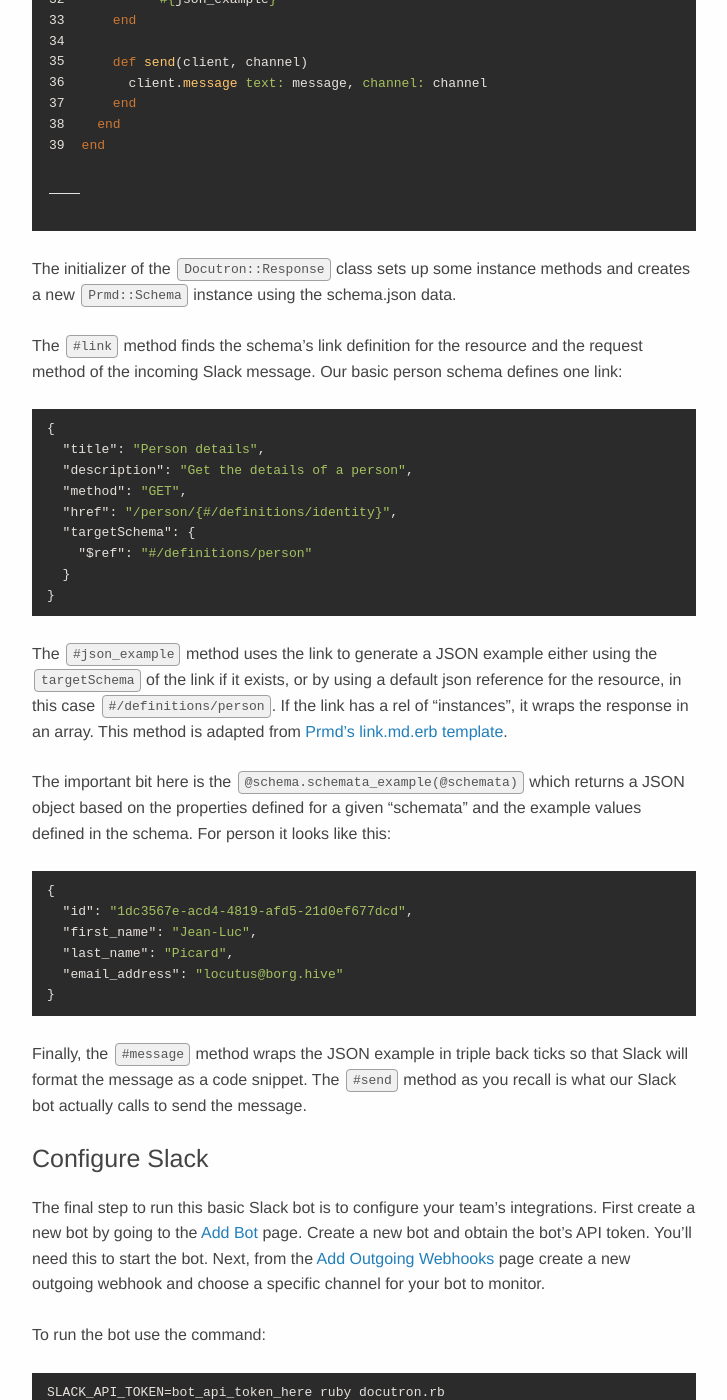
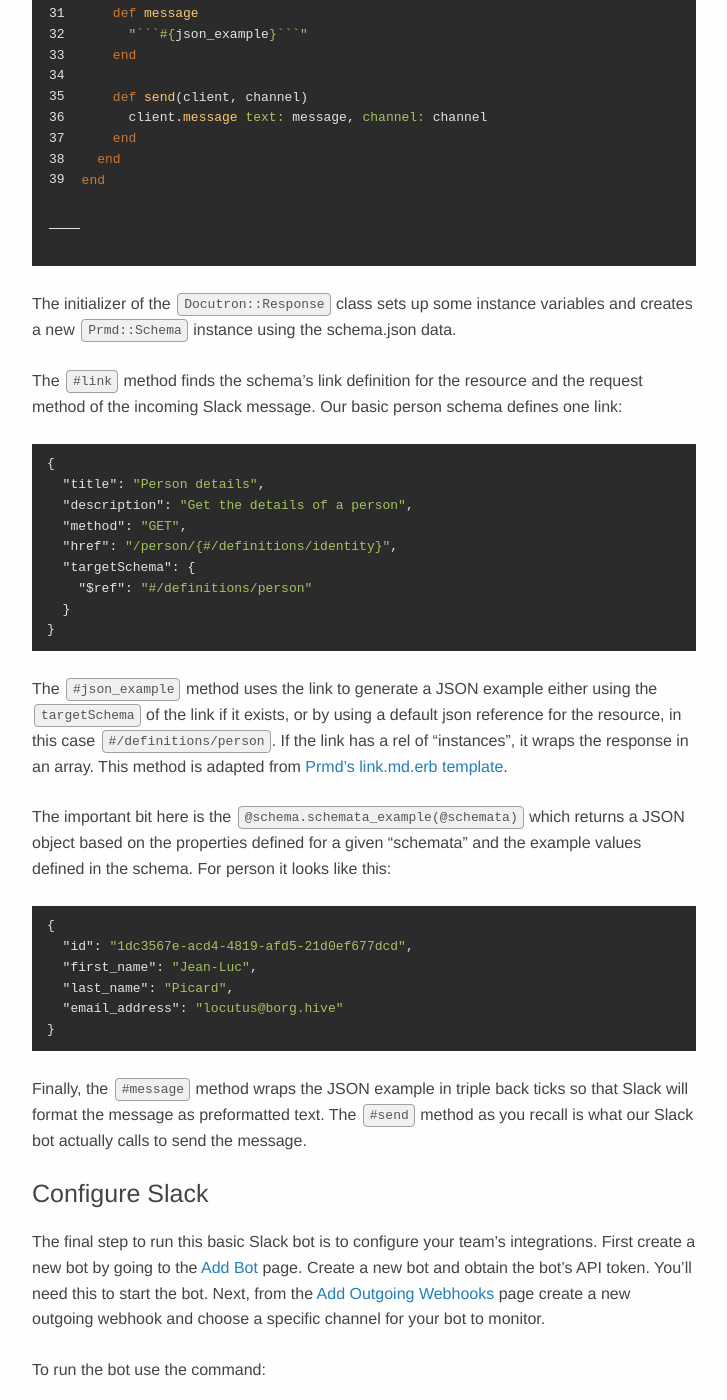
Before and after one commit to mlr/mlr.github.com, a Jekyll site: the page built from _posts/2015-09-05-slack-bot-api-documentation.md, in a window 1280 px wide and 1400 px high, scrolled down 6328 px. Shown: the whole window, without its empty margins (276-1003 px from the left). Built offline with Jekyll 4.4.1, drawn with Linux system fonts in a browser that asks for light colours; some web fonts are replaced; comment, search, counter and statistics services are not loaded; some of the changed text lies outside the part shown.

Commit message:
Minor copy edits

```diff
--- a/_posts/2015-09-05-slack-bot-api-documentation.md
+++ b/_posts/2015-09-05-slack-bot-api-documentation.md
@@ -4,11 +4,10 @@
 
 The number of Slack bots, Slack plug-ins and other integrations available
 recently seems to have skyrocketed. There are plug-ins to help facilitate [live
-blogging](https://twitter.com/moriogawa/status/629485213849157632/),
-bots that can [book rooms for your team](https://www.roomino.com/) (hopefully
-better than your company's travel department), there's even a
-Slack bot that will [listen to all of your
-frustrations](http://christinac.github.io/ellie-slack/).
+blogging](https://twitter.com/moriogawa/status/629485213849157632/), bots that
+can [book rooms for your team](https://www.roomino.com/) (hopefully better than
+your company's travel department), there's even a Slack bot that will
+[listen to all of your frustrations](http://christinac.github.io/ellie-slack/).
 
 At work we switched to Slack recently and there are many things I've been
 wanting to try. One being to create a bot that will give API documentation
@@ -25,9 +24,9 @@
 
 I just recently started diving into JSON schema, so I'm still fairly new myself.
 I found the online book *[Understanding JSON
-Schema](http://spacetelescope.github.io/understanding-json-schema/)* to be a great resource.
-For the purposes of this blog post I'm going to use a generic "person" schema.
-This person object will have a first name, last name, and an email address.
+Schema](http://spacetelescope.github.io/understanding-json-schema/)* to be a
+great resource. For the purposes of this blog post I'm going to use a generic "person"
+schema. This person object will have a first name, last name, and an email address.
 
 We'll use Prmd to combine a `meta.yml` and a `person.yml` file into our
 `schema.json` file.
@@ -214,10 +213,10 @@
 
 {% highlight bash %}
 docutron/
-    response.rb
+  response.rb
 docutron.rb
 Gemfile
-schema.json (the generated output from above)
+schema.json # the generated output from above
 {% endhighlight %}
 
 ### Gemfile
@@ -311,8 +312,8 @@
 end
 {% endhighlight %}
 
-The initializer of the `Docutron::Response` class sets up some instance methods and creates a
-new `Prmd::Schema` instance using the schema.json data.
+The initializer of the `Docutron::Response` class sets up some instance variables
+and creates a new `Prmd::Schema` instance using the schema.json data.
 
 The `#link` method finds the schema's link definition for the resource and the request
 method of the incoming Slack message. Our basic person schema defines one link:
@@ -350,8 +351,8 @@
 {% endhighlight %}
 
 Finally, the `#message` method wraps the JSON example in triple back ticks so
-that Slack will format the message as a code snippet. The `#send` method as you
-recall is what our Slack bot actually calls to send the message.
+that Slack will format the message as preformatted text. The `#send` method as
+you recall is what our Slack bot actually calls to send the message.
 
 ## Configure Slack
 
@@ -377,7 +378,6 @@
 Prmd has templates to handle generating that which could be
 adapted for docutron, but I leave that as an exercise for the reader.
 
-
 Happy Slacking!
 
 ## Resources
--- a/_sass/_blog.scss
+++ b/_sass/_blog.scss
@@ -16,8 +16,8 @@
   }
 
   blockquote {
-    border-left: 5px solid #e5e5e5;
-    background: #fafafa;
+    border-left: 5px solid #dfdfdf;
+    background: #f0f0f0;
     padding: 5px 10px;
     margin-left: 0px;
     width: 95%;
```
Also changed, not shown: other parts of _posts/2015-09-05-slack-bot-api-documentation.md (+5 -3 lines).
